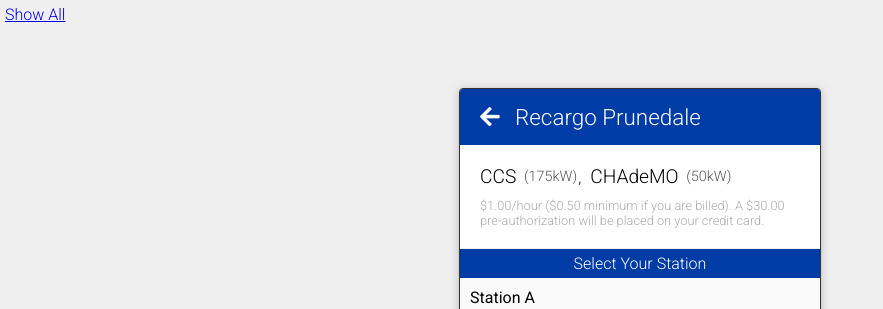
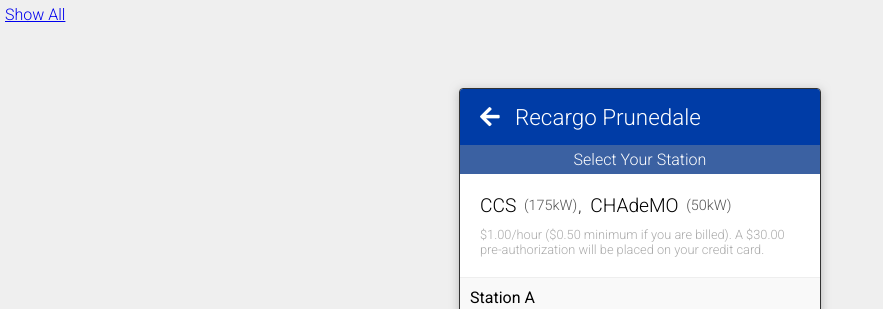
Before and after one commit to pyroflies/test, a plain HTML site: page payment.html in a window 1280 px wide. Both pictures are taken after a click on the element 640 px from the left and 601 px from the top of the page. Shown: the top 309 px of the page, without its empty margins (0-883 px from the left). Drawn offline with nearby package versions, Linux system fonts and the light colour scheme.

Commit message:
select your station on top

```diff
--- a/payment.html
+++ b/payment.html
@@ -124,7 +124,7 @@
   }
   .pick {
     padding: 5px;
-    background-color: #003ca6;
+    background-color: #3b61a2;
     color: #fff;
     text-align: center;
   }
@@ -560,6 +560,10 @@
       </section>
 
       <section class="inline">
+        <section class="pick">
+          Select Your Station
+        </section>
+
         <section class="standard">
           <div class="types">
             <span class="type">
@@ -583,10 +587,6 @@
           <div class="price">
             $1.00/hour ($0.50 minimum if you are billed). A $30.00 pre-authorization will be placed on your credit card.
           </div>
-        </section>
-
-        <section class="pick">
-          Select Your Station
         </section>
 
         <section class="stations">
@@ -778,6 +778,10 @@
     </div>
 
     <div class="inner-content custom-scroll">
+      <section class="pick">
+        Select Your Station
+      </section>
+
       <section class="standard">
         <div class="types">
           <span class="type">
@@ -801,10 +805,6 @@
         <div class="price">
           $1.00/hour ($0.50 minimum if you are billed). A $30.00 pre-authorization will be placed on your credit card.
         </div>
-      </section>
-
-      <section class="pick">
-        Select Your Station
       </section>
 
       <section class="stations fill">
```
